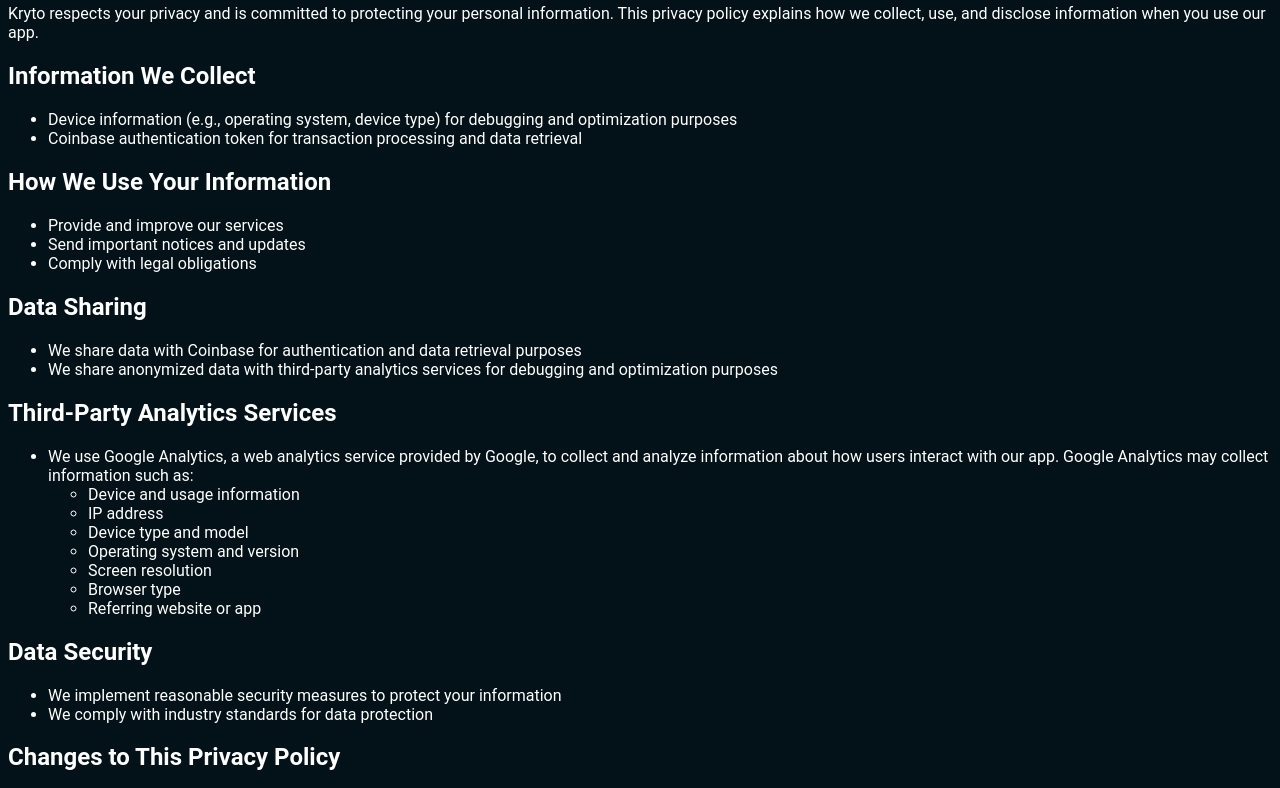
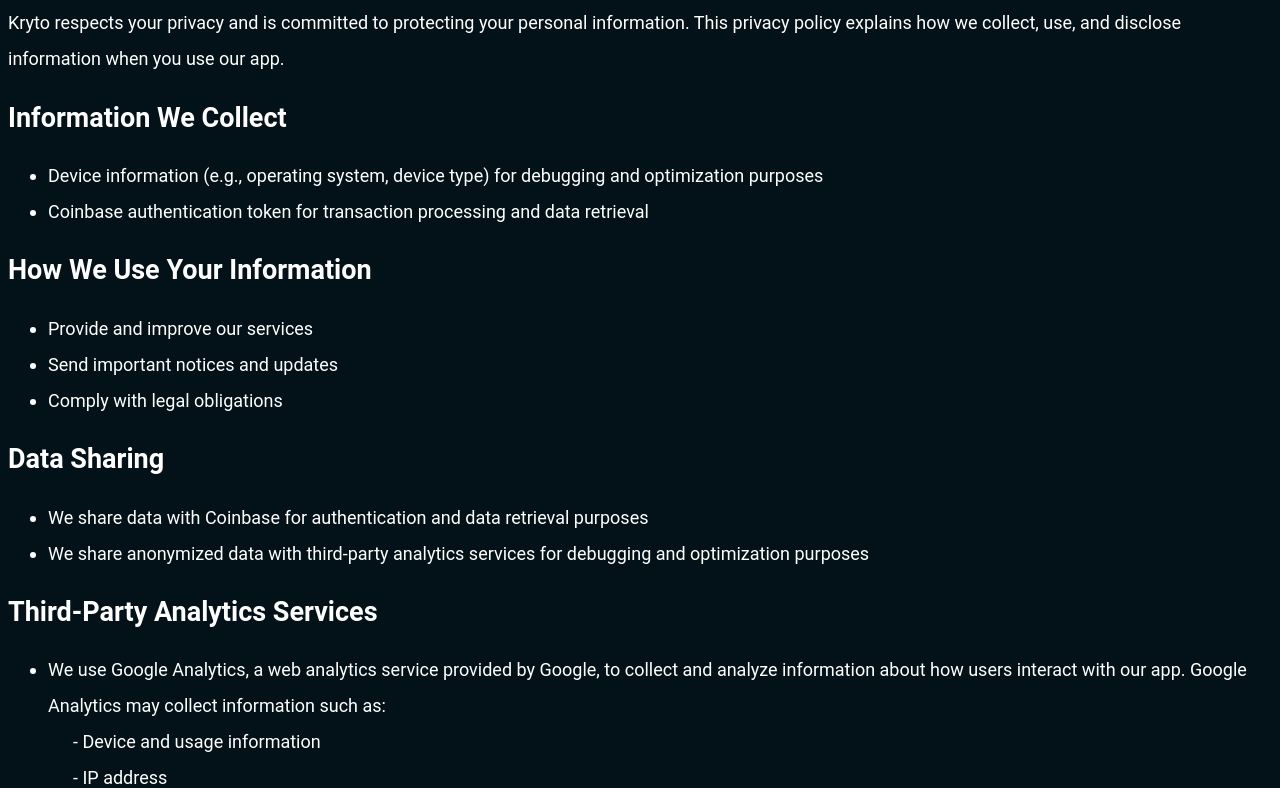
Before and after one commit to vkode-dev/vkode-dev.github.io, a plain HTML site: page privacy/index.html in a window 1280 px wide. Shown: the part 63-851 px from the top of the page. Drawn offline with Linux system fonts and the light colour scheme.

Commit message:
Update index.html

```diff
--- a/privacy/index.html
+++ b/privacy/index.html
@@ -6,6 +6,24 @@
             background-color: #021218;
             font-family: 'Roboto', sans-serif;
             color: #FFFFFF;
+            font-size: large;
+            line-height: 2em;
+        }
+
+        ul {
+            margin: 0;
+        }
+
+        ul.dashed {
+            list-style-type: none;
+        }
+
+        ul.dashed>li {
+            text-indent: -15px;
+        }
+
+        ul.dashed>li:before {
+            content: "- ";
         }
     </style>
 </head>
@@ -36,7 +54,7 @@
     <ul>
         <li>We use Google Analytics, a web analytics service provided by Google, to collect and analyze information
             about how users interact with our app. Google Analytics may collect information such as:</li>
-        <ul>
+        <ul class="dashed">
             <li>Device and usage information</li>
             <li>IP address</li>
             <li>Device type and model</li>
```
